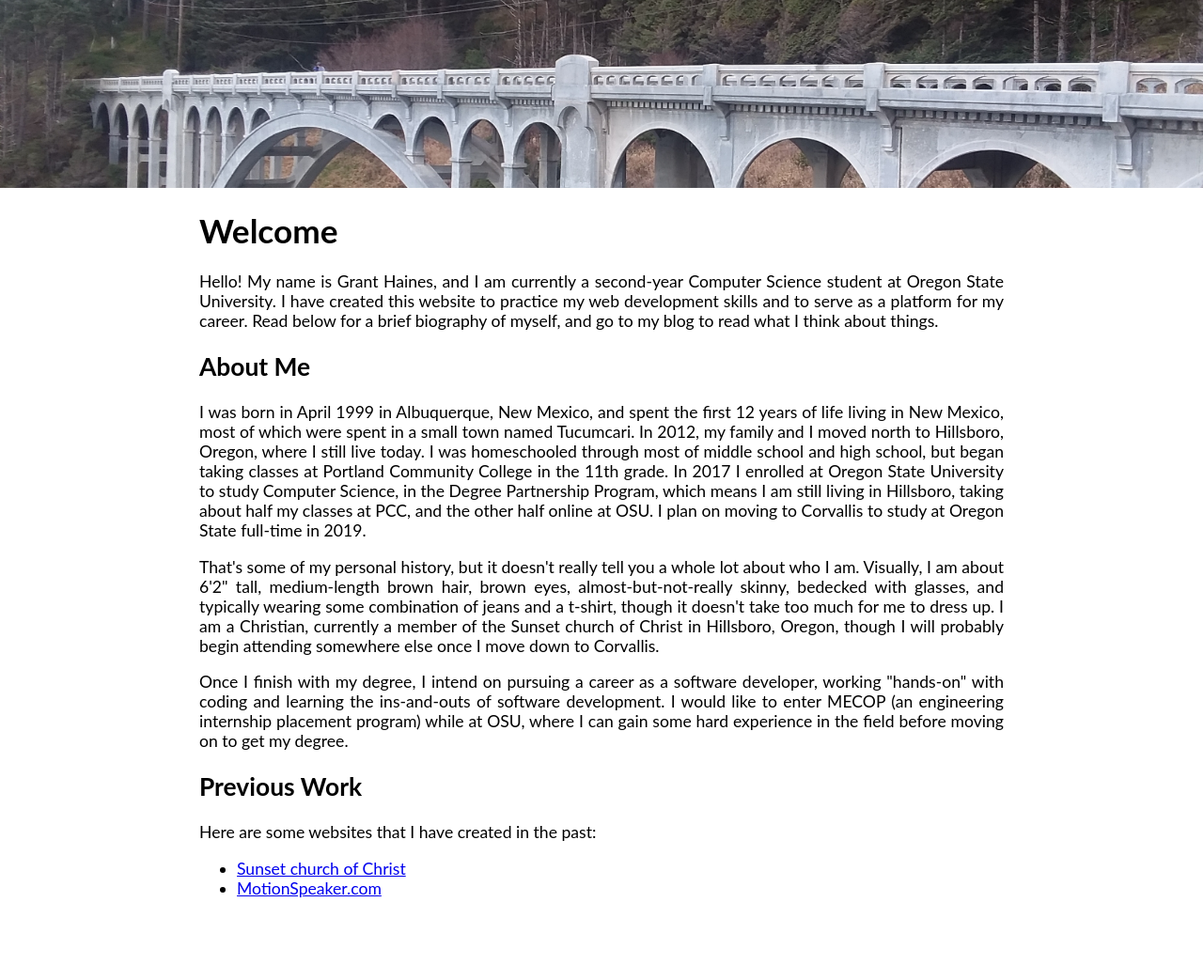
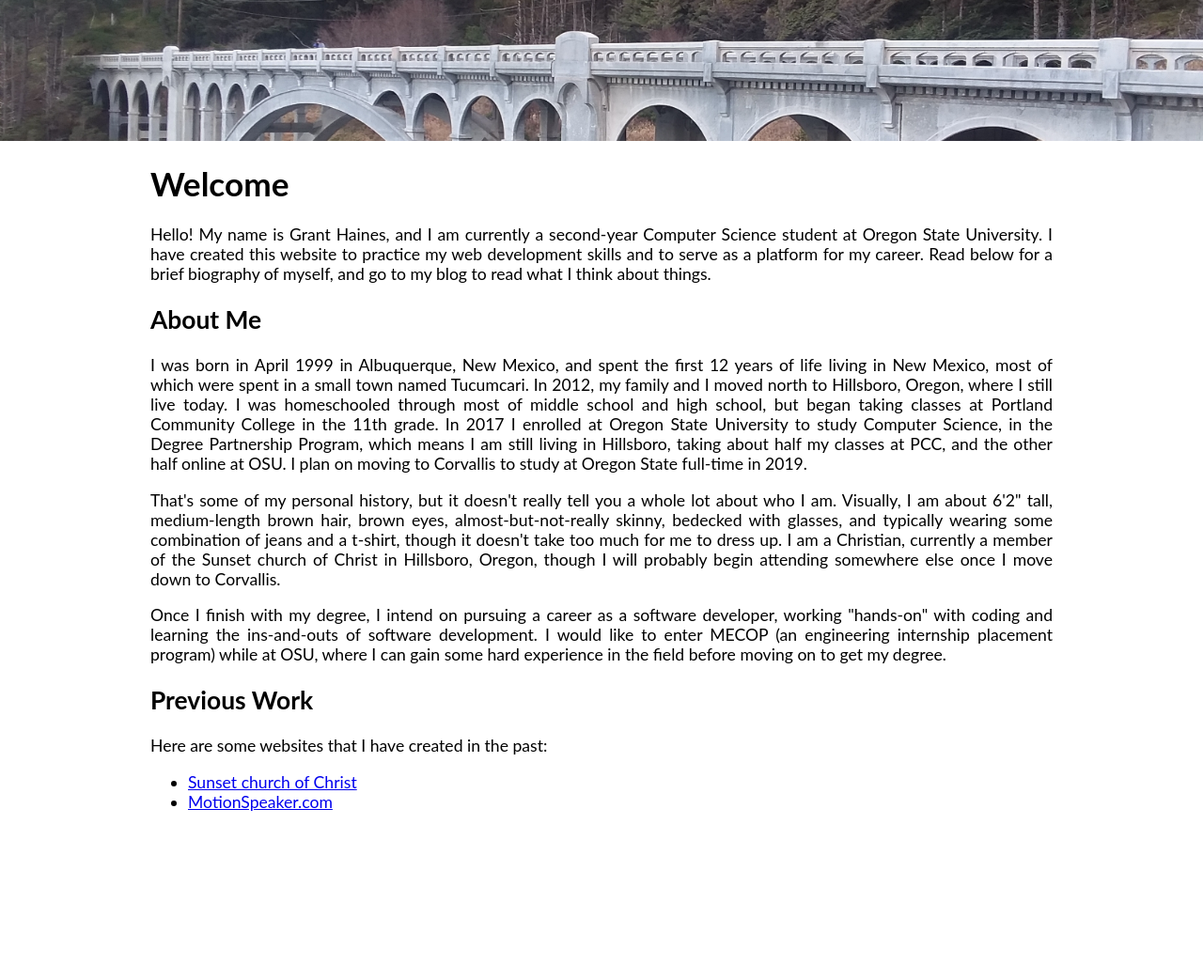
Before and after one commit to GrantHaines/GrantHaines.github.io, a PHP site: page / in a window 1280 px wide. Shown: the part 49-1092 px from the top of the page at 94% size. After the commit the page ends 912 px from the top, so only its background shows below. Run offline with PHP 8.4, Linux system fonts and the light colour scheme.

Commit message:
Size changes
Changed width of content box and height of image

```diff
--- a/css/mainStyle.css
+++ b/css/mainStyle.css
@@ -74,7 +74,7 @@ Content box
 
 #content {
 	margin: auto;
-	width: 70%;
+	width: 85%;
 	max-width: 1000px;
 	margin-bottom: 50px;
 
@@ -96,7 +96,7 @@ Content box
 
 #backdropHolder {
 	width: 100%;
-	height: 200px;
+	height: 150px;
 	margin: auto;
 
 	background-image: url("../images/backdrop2.jpg");
```
Also changed, not shown: images/backdrop.jpg (deleted), images/backdrop3.jpg (added), images/pic1.jpg (deleted).
